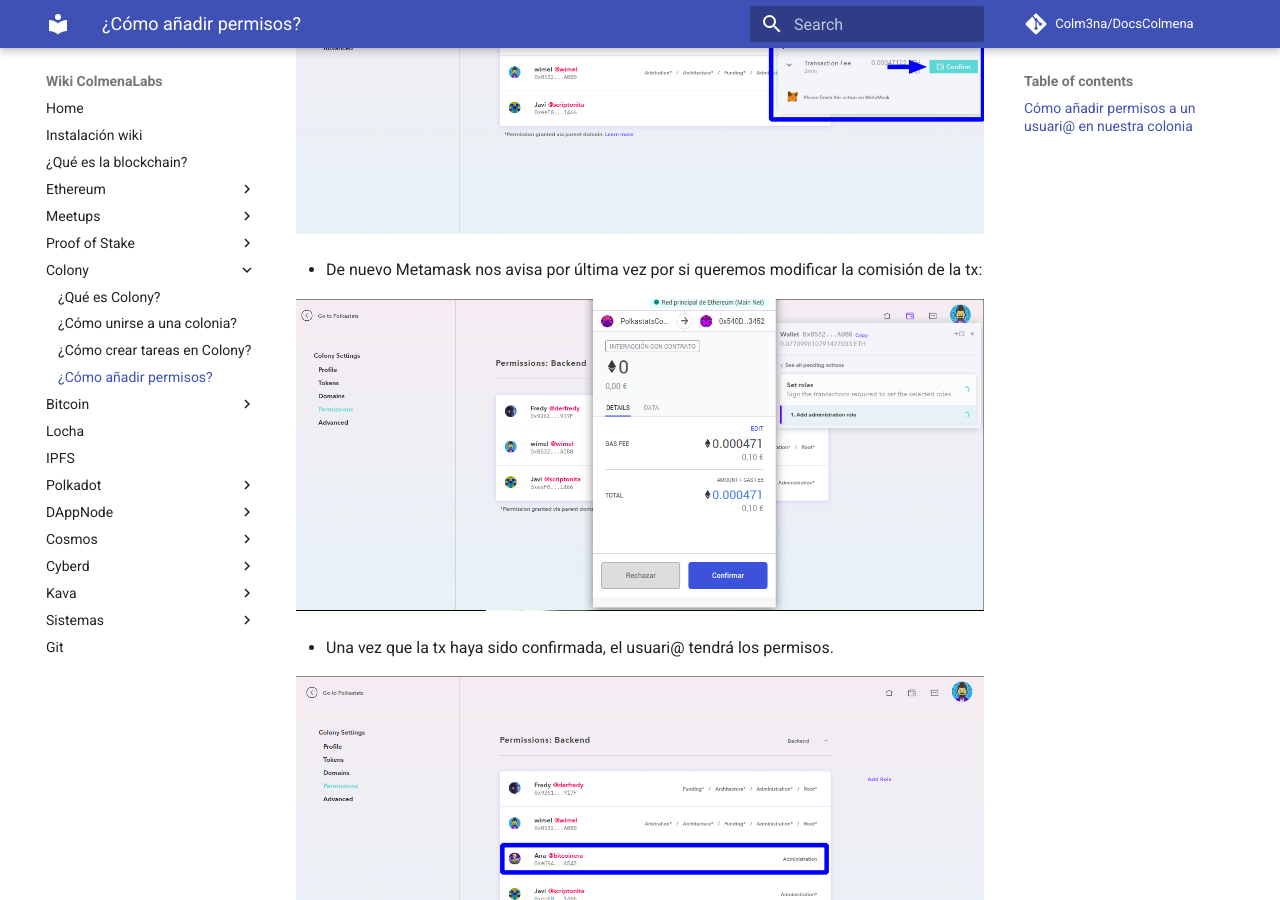
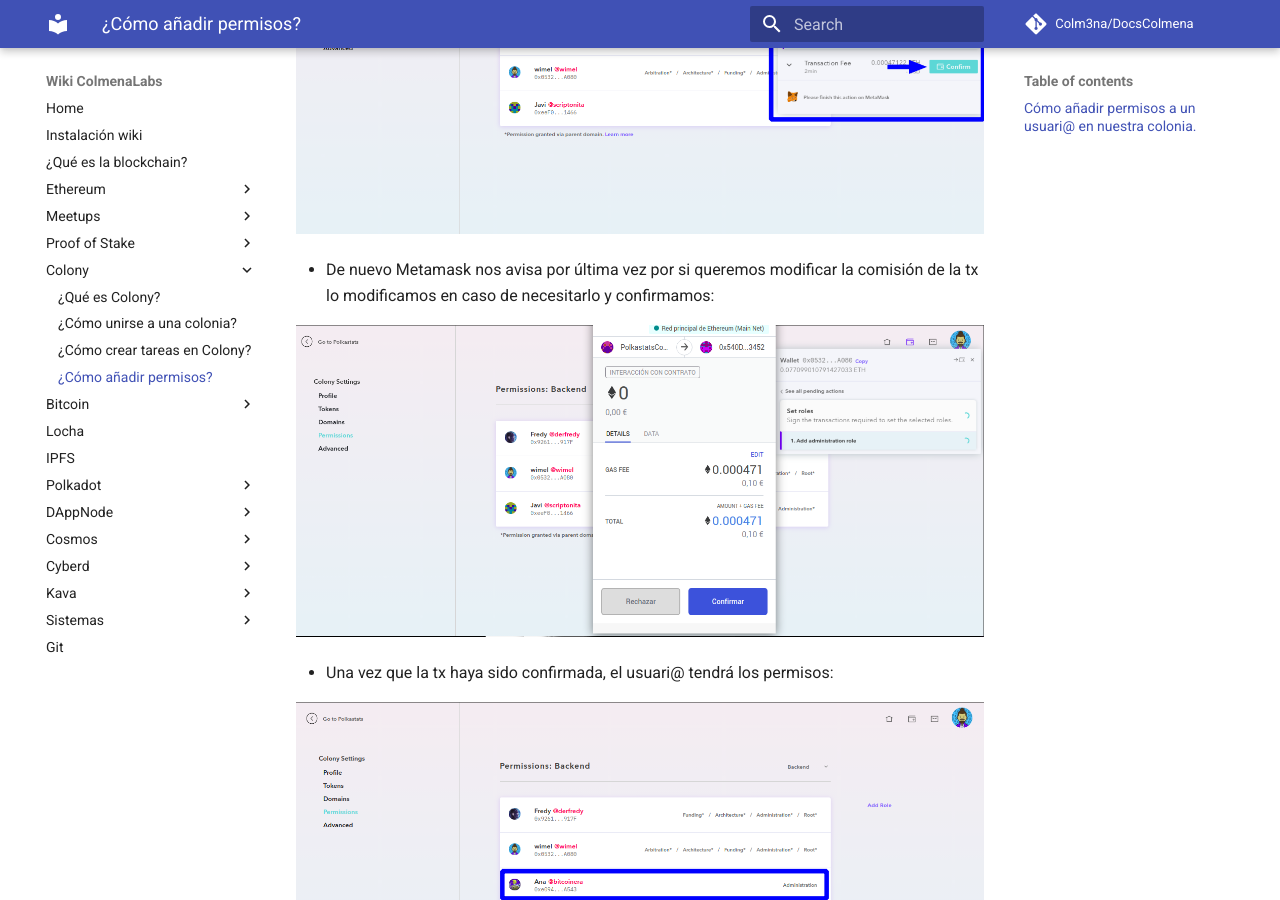
Before and after one commit to Colm3na/DocsColmena, an MkDocs documentation site: the page built from docs/addpermissionsColony.md, in a window 1280 px wide and 900 px high, scrolled down 2795 px. Built offline with MkDocs 1.6.1 and Material for MkDocs 9.7.7, drawn with Linux system fonts in a browser that asks for light colours; comment, search, counter and statistics services are not loaded; some of the changed text lies outside the part shown.

```diff
--- a/docs/addpermissionsColony.md
+++ b/docs/addpermissionsColony.md
@@ -1,4 +1,4 @@
-### Cómo añadir permisos a un usuari@ en nuestra colonia
+### Cómo añadir permisos a un usuari@ en nuestra colonia.
 
 >_Antes de empezar como siempre debemos tener Metamask desbloqueado e iniciar la sesión con nuestra wallet de Ethereum usada anteriormente para la colonia; para este paso necesitaremos algunos ETHs en la wallet para la comisión de la tx._
 
@@ -10,11 +10,11 @@
 
 ![apc2](images/colony/apc2.png)
 
-* Elegimos el dominio en el que queramos modificar los permisos del usuari@ haciendo clic en el desplegable de la derecha.
+* Elegimos el dominio en el que queramos modificar los permisos del usuari@ haciendo clic en el desplegable de la derecha:
 
 ![apc3](images/colony/apc3.png)
 
-* Seleccionamos `Add Role`
+* Seleccionamos `Add Role`:
 
 ![apc4](images/colony/apc4.png)
 
@@ -30,11 +30,11 @@
 
 ![apc7](images/colony/apc7.png)
 
-* De nuevo Metamask nos avisa por última vez por si queremos modificar la comisión de la tx:
+* De nuevo Metamask nos avisa por última vez por si queremos modificar la comisión de la tx lo modificamos en caso de necesitarlo y confirmamos:
 
 ![apc8](images/colony/apc8.png)
 
-* Una vez que la tx haya sido confirmada, el usuari@ tendrá los permisos.
+* Una vez que la tx haya sido confirmada, el usuari@ tendrá los permisos:
 
 ![apc9](images/colony/apc9.png)
 
--- a/mkdocs.yml
+++ b/mkdocs.yml
@@ -15,6 +15,7 @@ nav:
     - State Channels: statechannel.md
     - Plasma: plasma.md
     - Web3.0: web3.md
+    - workshop DAO Aragon: daoaragon.md
   - Meetups:
     - Meetup DAOs: meetdao.md
     - Workshop DAOs con Aragon: daoragon.md
@@ -29,7 +30,6 @@ nav:
     - ¿Cómo unirse a una colonia?: joincolony.md
     - ¿Cómo crear tareas en Colony?: createtask.md
     - ¿Cómo añadir permisos?: addpermissionsColony.md
-  #  - Workshop DApps:
   - Bitcoin:
     - Inicio: lightning-index.md
     - Meetup: lightning-network/README.md
```
